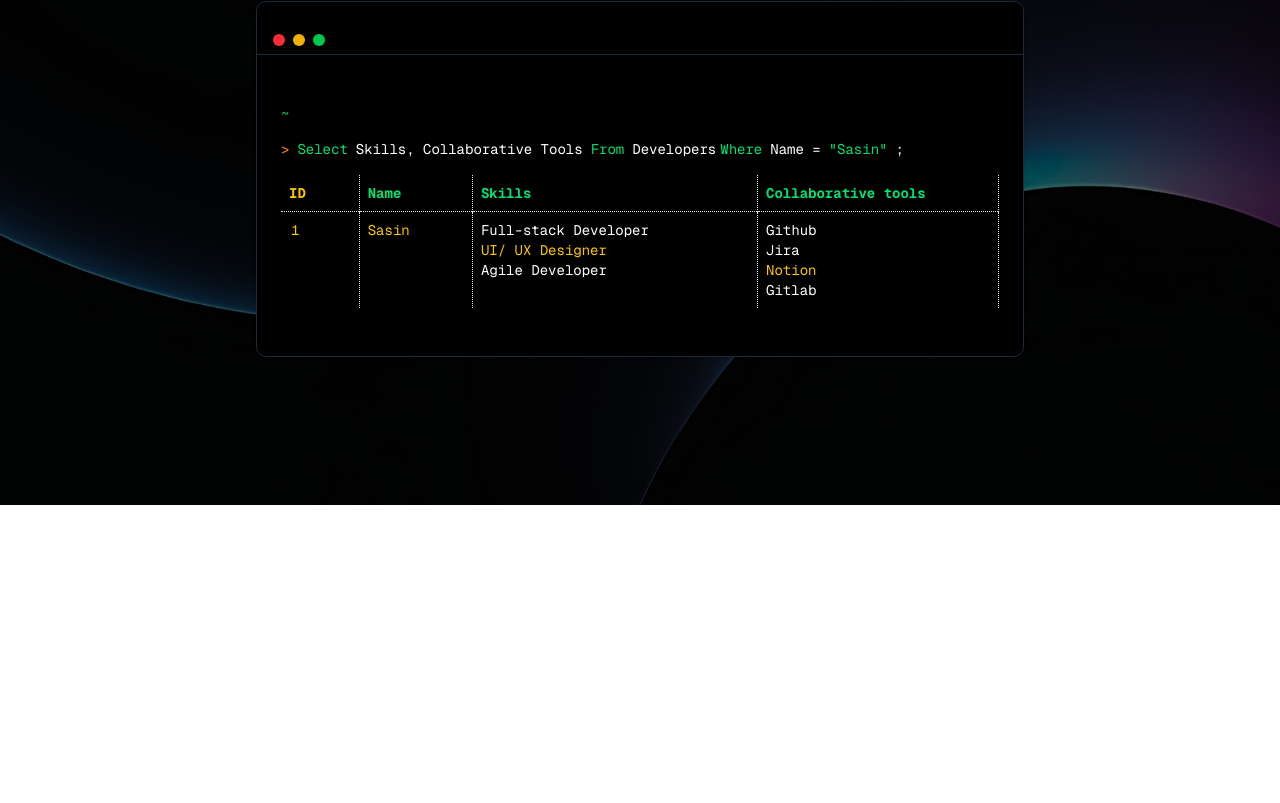
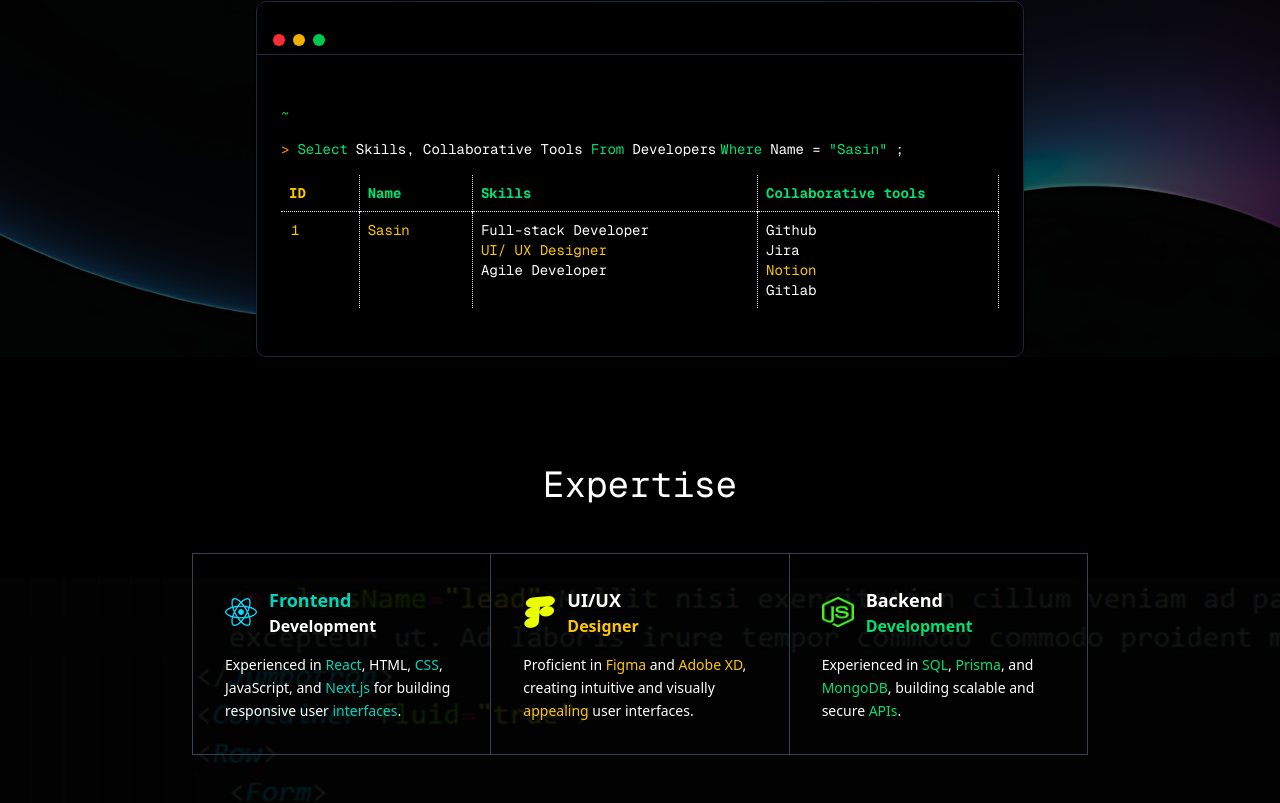
Before and after one commit to sasin1/Portfolio, a Next.js app: page / in a window 1280 px wide. Shown: the part 295-1098 px from the top of the page. Before the commit the page ends 800 px from the top, so only its background shows below. Built offline with nearby package versions, Linux system fonts and the light colour scheme.

Commit message:
Second Commit, added expertise

```diff
--- /dev/null
+++ b/src/app/component/ExpertiseSection.jsx
@@ -0,0 +1,159 @@
+'use client';
+import backgroundimage from '../../../public/Images/Imagebackground.png';
+import ReactIcon from '../../../public/Images/ReactICon.png';
+import Figma from '../../../public/Images/Figma.png'; //
+import NodeJs from '../../../public/Images/NodeJs.png';
+import React from 'react';
+
+
+export default function ExpertiseSection() {
+    return (
+        <section className="w-full py-12 relative overflow-hidden bg-black text-white">
+
+            <div className="absolute inset-0 z-0">
+                <div
+                    className="absolute inset-0 bg-cover mt-35 h-[50vh] sm: mt-55 bg-center"
+                    style={{ backgroundImage: `url(${backgroundimage.src})`, opacity: 0.5 }}
+                />
+            </div>
+
+
+            {/* Content */}
+            <div className="relative z-10 container mx-auto px-4">
+                <h2 className="text-center mt-15 text-white text-3xl md:text-4xl font-mono mb-8 md:mb-12">Expertise</h2>
+
+                <div className="mx-auto max-w-4xl">
+                    <div className="hidden md:block">
+                        <table className="w-full border border-gray-700 text-white">
+                            <tbody>
+                                <tr>
+                                    {/* Frontend Development  */}
+                                    <td className="p-6 md:p-8 border-r border-gray-700 w-1/3">
+                                        <div className="flex items-center mb-4">
+                                            <div className="mr-3 w-8 h-8">
+
+                                                <div className="w-8 h-8">
+                                                    <img src={ReactIcon.src} alt="Frontend" className="w-full h-full object-contain" />
+                                                </div>
+                                            </div>
+                                            <div>
+                                                <h3 className="text-teal-400 font-bold text-lg">Frontend</h3>
+                                                <p className="text-white font-bold">Development</p>
+                                            </div>
+                                        </div>
+
+                                        <p className="text-sm leading-relaxed">
+                                            Experienced in <span className="text-teal-400">React</span>, <span className="text-white">HTML</span>, <span className="text-teal-400">CSS</span>, <span className="text-white">JavaScript</span>, and <span className="text-teal-400">Next.js</span> for building responsive user <span className="text-teal-400">interfaces</span>.
+                                        </p>
+                                    </td>
+
+                                    {/* UI/UX Designer  */}
+                                    <td className="p-6 md:p-8 border-r border-gray-700 w-1/3">
+                                        <div className="flex items-center mb-4">
+                                            <div className="mr-3 w-8 h-8">
+
+                                                <div className="w-8 h-8 text-yellow-400">
+                                                    <img src={Figma.src} alt="UI/UX" className="w-full h-full object-contain" />
+                                                </div>
+                                            </div>
+                                            <div>
+                                                <h3 className="text-white-400 font-bold text-lg">UI/UX</h3>
+                                                <p className="text-yellow-400 font-bold">Designer</p>
+                                            </div>
+                                        </div>
+
+                                        <p className="text-sm leading-relaxed ">
+                                            Proficient in <span className="text-yellow-400">Figma</span> and <span className="text-yellow-400">Adobe XD</span>, creating intuitive and visually <span className="text-yellow-400">appealing</span> user interfaces.
+                                        </p>
+                                    </td>
+
+                                    {/* Backend Development  */}
+                                    <td className="p-6 md:p-8 w-1/3">
+                                        <div className="flex items-center mb-4">
+                                            <div className="mr-3 w-8 h-8">
+
+                                                <div className="w-8 h-8 text-green-400">
+                                                    <img src={NodeJs.src} alt="Backend" className="w-full h-full object-contain" />
+                                                </div>
+                                            </div>
+                                            <div>
+                                                <h3 className="text-white font-bold text-lg">Backend</h3>
+                                                <p className="text-green-400 font-bold">Development</p>
+                                            </div>
+                                        </div>
+
+                                        <p className="text-sm leading-relaxed">
+                                            Experienced in <span className="text-green-400">SQL</span>, <span className="text-green-400">Prisma</span>, and <span className="text-green-400">MongoDB</span>, building scalable and secure <span className="text-green-400">APIs</span>.
+                                        </p>
+                                    </td>
+                                </tr>
+                            </tbody>
+                        </table>
+                    </div>
+
+                    {/* Responsive view Mobile */}
+                    <div className="md:hidden">
+                        <div className="border border-gray-700 mb-4">
+                            <div className="p-6 border-b border-gray-700 last:border-b-0">
+                                <div className="flex items-center mb-4">
+                                    <div className="mr-3 w-8 h-8">
+
+                                        <div className="w-8 h-8 text-teal-400">
+                                            <img src={ReactIcon.src} alt="Frontend" className="w-full h-full object-contain" />
+                                        </div>
+                                    </div>
+                                    <div>
+                                        <h3 className="text-teal-400 font-bold text-lg">Frontend</h3>
+                                        <p className="text-white font-bold">Development</p>
+                                    </div>
+                                </div>
+
+                                <p className="text-sm leading-relaxed">
+                                    Experienced in <span className="text-teal-400">React</span>, <span className="text-white">HTML</span>, <span className="text-teal-400">CSS</span>, <span className="text-white">JavaScript</span>, and <span className="text-teal-400">Next.js</span> for building responsive user <span className="text-teal-400">interfaces</span>.
+                                </p>
+                            </div>
+
+                            <div className="p-6 border-b border-gray-700 last:border-b-0">
+                                <div className="flex items-center mb-4">
+                                    <div className="mr-3 w-8 h-8">
+
+                                        <div className="w-8 h-8 text-yellow-400">
+                                            <img src={Figma.src} alt="UI/UX" className="w-full h-full object-contain" />
+                                        </div>
+                                    </div>
+                                    <div>
+                                        <h3 className="text-yellow-400 font-bold text-lg">UI/UX</h3>
+                                        <p className="text-yell font-bold">Designer</p>
+                                    </div>
+                                </div>
+
+                                <p className="text-sm leading-relaxed">
+                                    Proficient in <span className="text-yellow-400">Figma</span> and <span className="text-yellow-400">Adobe XD</span>, creating intuitive and visually <span className="text-yellow-400">appealing</span> user interfaces.
+                                </p>
+                            </div>
+
+                            <div className="p-6 border-b border-gray-700 last:border-b-0">
+                                <div className="flex items-center mb-4">
+                                    <div className="mr-3 w-8 h-8">
+
+                                        <div className="w-8 h-8 text-green-400">
+                                            <img src={NodeJs.src} alt="Backend" className="w-full h-full object-contain" />
+                                        </div>
+                                    </div>
+                                    <div>
+                                        <h3 className="text-green-400 font-bold text-lg">Backend</h3>
+                                        <p className="text-white font-bold">Development</p>
+                                    </div>
+                                </div>
+
+                                <p className="text-sm leading-relaxed">
+                                    Experienced in <span className="text-green-400">SQL</span>, <span className="text-green-400">Prisma</span>, and <span className="text-green-400">MongoDB</span>, building scalable and secure <span className="text-green-400">APIs</span>.
+                                </p>
+                            </div>
+                        </div>
+                    </div>
+                </div>
+            </div>
+        </section>
+    );
+}
--- a/src/app/component/Herosection.jsx
+++ b/src/app/component/Herosection.jsx
@@ -18,9 +18,9 @@
   ];
 
   return (
-    <div className="min-h-screen bg-black text-white">
+    <div className="min-h-auto bg-black text-white mt">
       <div
-        className="absolute inset-0 z-0 bg-cover bg-center"
+        className="absolute inset-0 z-0 bg-cover bg-center "
         style={{
           backgroundImage: "url('/Images/BackgroundImage.png')",
           opacity: 0.5
@@ -117,7 +117,7 @@
               <div className="overflow-x-auto -mx-3 px-3 bg-black" >
                 <table className="  min-w-full font-mono text-sm text-white">
                   <thead>
-                    <tr className="border-b border-dotted border-white-700 md: border-t border-t-0 border-dotted border-white-700 ">
+                    <tr className="border-b border-dotted border-white-700 sm:: border-t border-t-0 border-dotted border-white-700 ">
                       <th className="text-yellow-400 border-r border-dotted py-2 text-left px-2 sm:pr-8">ID</th>
                       <th className="text-green-400 py-2 text-left  sm:pr-8 border-r px-2 border-dotted ">Name</th>
                       <th className="text-green-400 py-2 text-left sm:pr-8 border-r px-2 border-dotted ">Skills</th>
--- a/src/app/page.js
+++ b/src/app/page.js
@@ -1,9 +1,11 @@
+import ExpertiseSection from "./component/ExpertiseSection";
 import Herosection from "./component/Herosection";
 
 export default function Home() {
   return (
     <>
     <Herosection />
+    <ExpertiseSection />
     </>
   );
 }
```
Also changed, not shown: public/Images/ReactIcon.png (renamed from public/Images/React.png).
